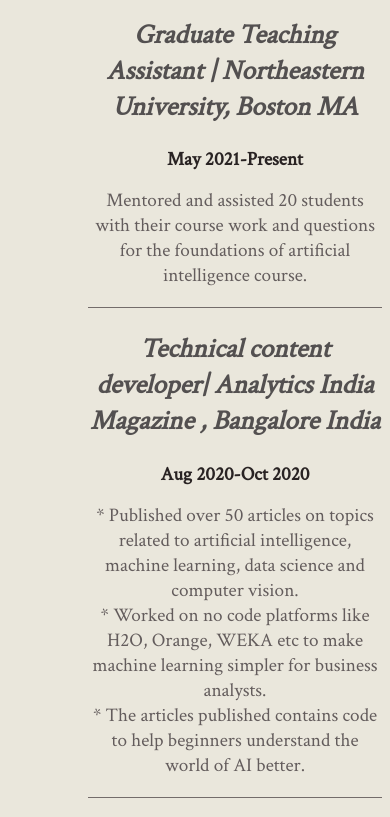
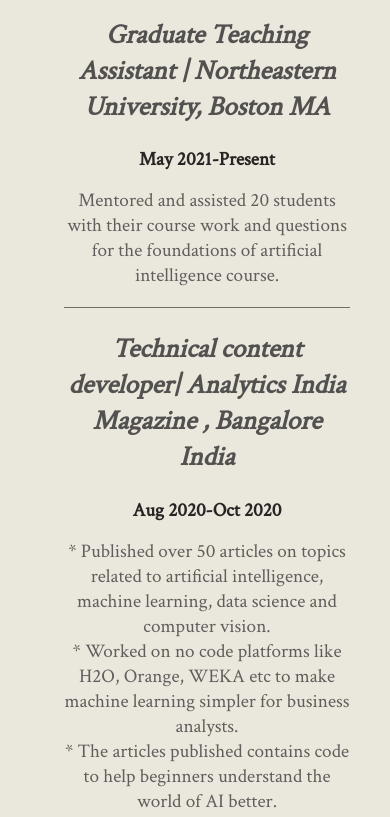
Before and after one commit to bhoomikamadhukar/PersonalWebsite, a website: page html/portfolio.html in a window 390 px wide. Shown: the part 388-1205 px from the top of the page. Drawn offline with Linux system fonts and the light colour scheme.

Commit message:
make portfolio responsive

```diff
--- a/css/portfolio.css
+++ b/css/portfolio.css
@@ -94,7 +94,7 @@
         font-size: 0.8rem;
     }
     .workEx{
-        margin-left: 1.5rem;
+        margin-right: 2rem;
     }
     .workEx h1{
         text-align: center;
```
